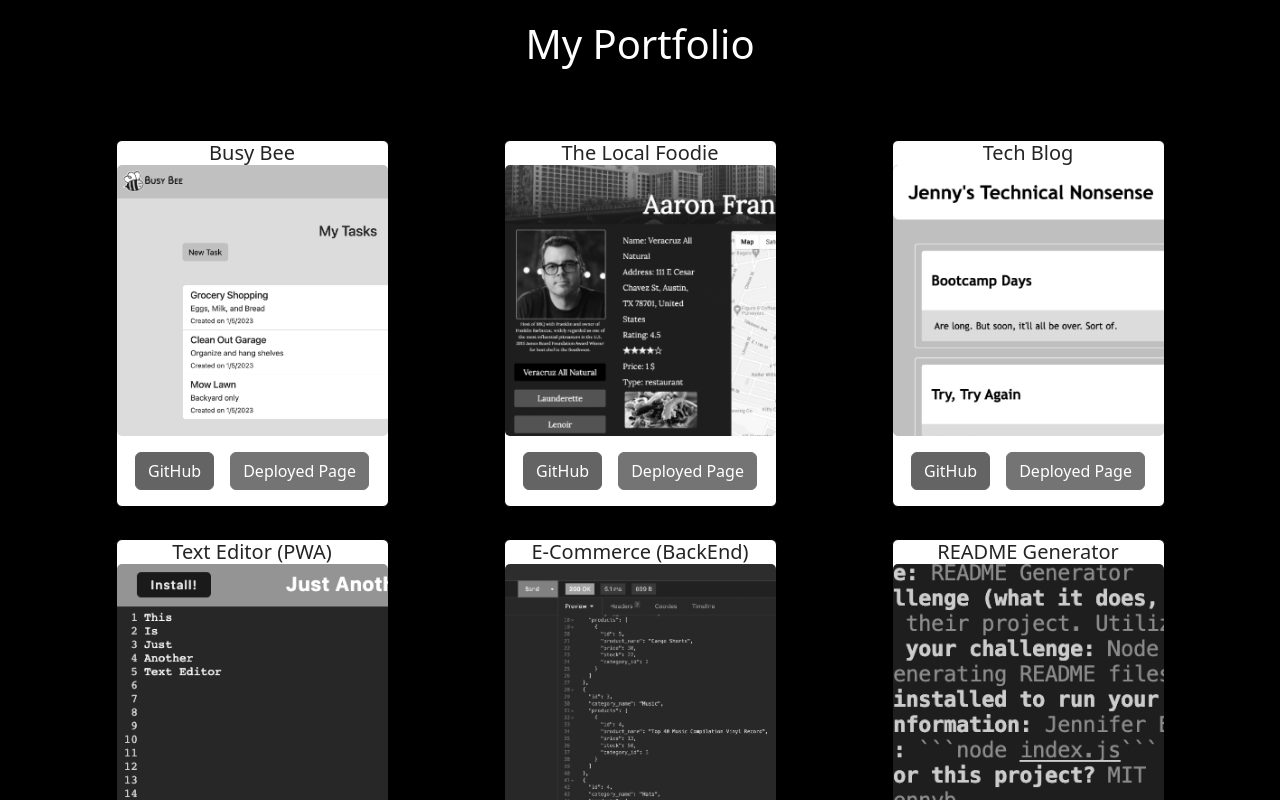
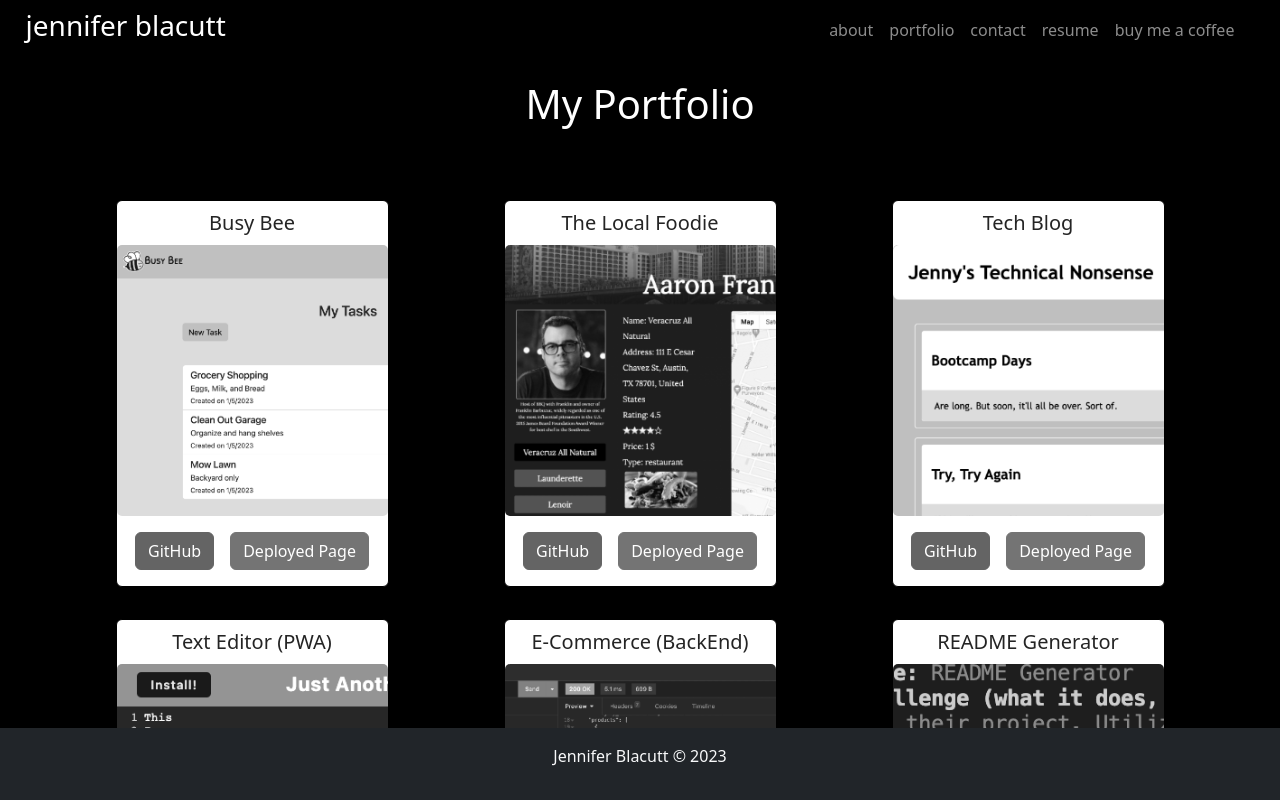
Before and after one commit to itsjennyb/Portfolio, a React (Create React App) app: page /portfolio in a window 1280 px wide. Shown: the top 800 px of the page. Built offline with nearby package versions, Linux system fonts and the light colour scheme.

Commit message:
change styling

```diff
--- a/src/pages/Portfolio.js
+++ b/src/pages/Portfolio.js
@@ -1,5 +1,7 @@
 import { Container, Row, Col } from 'react-bootstrap';
 import Projects from '../components/Projects';
+import Header from '../components/Header';
+import Footer from '../components/Footer';
 
 import busybeeImg from '../images/busybee.png';
 import localfoodieImg from '../images/localfoodie.png';
@@ -52,8 +54,8 @@ function Portfolio() {
 
 const styles = {
     container: {
-      backgroundColor: 'black',
-      color: 'white',
+      backgroundColor: 'white',
+      color: 'black',
       padding: '20px',
     },
     card: {
@@ -61,7 +63,7 @@ const styles = {
         height: 'auto',
         margin: "auto",
         filter: "grayscale(100%)",
-        transition: "filter 0.5s ease",
+        transition: "filter 0.3s ease",
         border: '1px solid black'
       },
       cardHover: {
@@ -73,12 +75,13 @@ const styles = {
       },
       title: {
         textAlign: 'center',
-        margin: '0 auto',
+        margin: '10px auto',
       }
 };
 
 return (
     <div id='portfolio' className='bg-black'>
+    <Header />
     <Container style={{ padding: '20px 0' }}>
       <Row className="justify-content-center">
         <Col xs={12} className="text-center mb-5 text-white">
@@ -99,6 +102,7 @@ return (
         ))}
       </Row>
     </Container>
+    <Footer />
     </div>
   );
 
```
